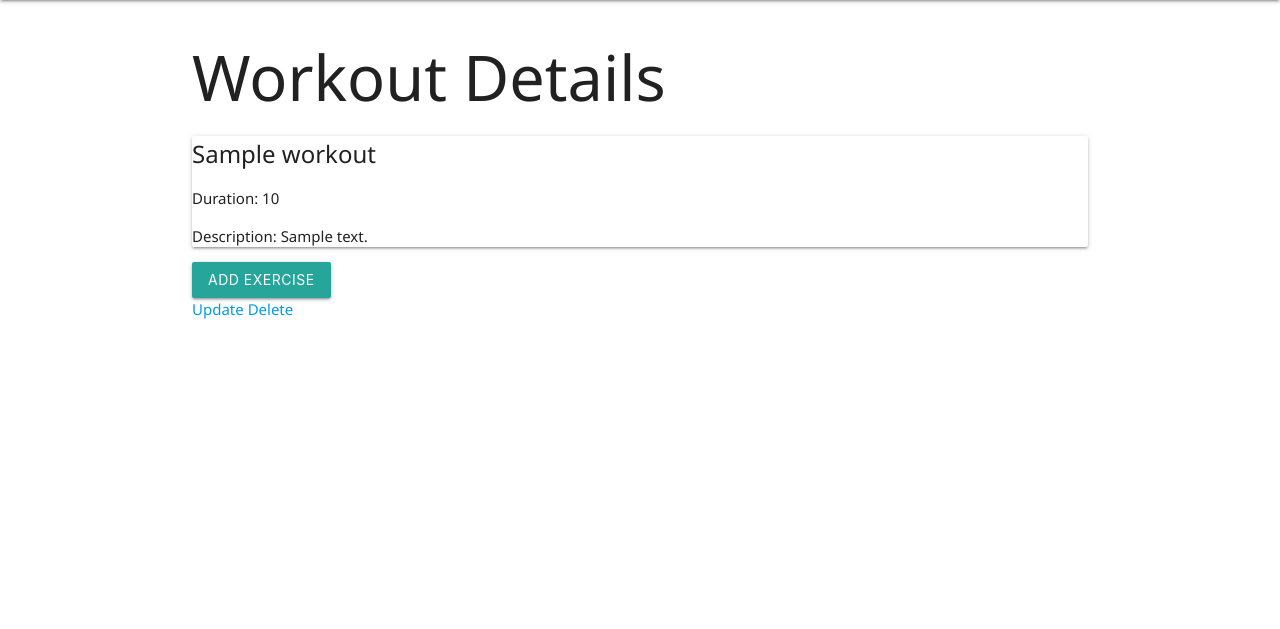
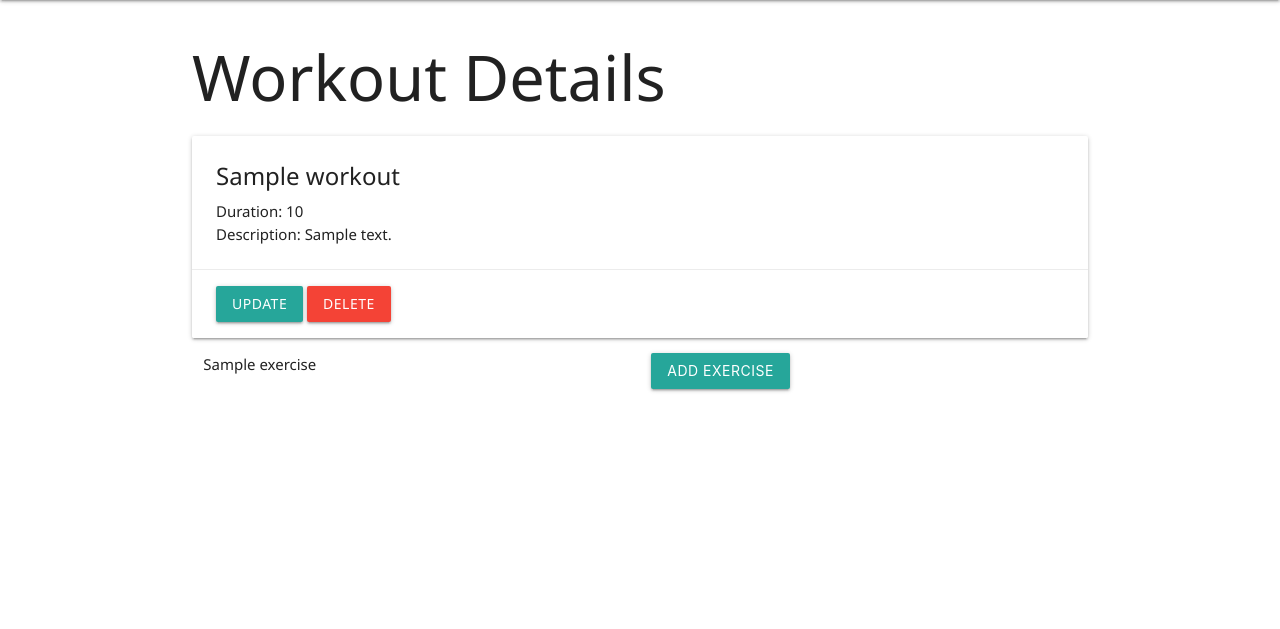
Before and after one commit to jadewang425/gym_grid, a Django app: template main_app/templates/workouts/detail.html in a window 1280 px wide. Shown: the part 64-693 px from the top of the page. Run offline with Django 4.2, Linux system fonts and the light colour scheme; tables that the repository leaves empty hold one stand-in row (values such as "Sample post"); the template is opened without the code that fills it: values that come from a table or form of the project are taken from there, most other values are stand-ins (such as "Sample title", 1, 10 or a date in 2020); parts of the project's set-up code (start-up, migrations or seed data) failed here and were passed over.

Commit message:
added list of exercises on workout detail page

```diff
--- a/main_app/templates/workouts/detail.html
+++ b/main_app/templates/workouts/detail.html
@@ -4,23 +4,34 @@
 <h1> Workout Details </h1>
 <div class="col">
     <div class="card">
-        <div class="car-content">
+        <div class="card-content">
             <span class="card-title">{{ workout.name }}</span>
             <p>Duration: {{ workout.duration }}</p>
             <p>Description: {{ workout.description }}</p>
         </div>
+        <div class="card-action">
+            <a href="{% url 'workouts_update' workout.id %}" class="btn">Update</a>
+            <a href="{% url 'workouts_delete' workout.id %}" class="btn red">Delete</a>
+        </div>
     </div>
 </div>
-<div class="col s5">
-    <form action="{% url 'add_exercise' workout.id %}" method="POST">
-        {% csrf_token %}
-        {{ exercise_form.as_p }}
-        <input type="submit" class="btn" value="Add Exercise">
-        <div class="card-action">
-            <a href="{% url 'workouts_update' workout.id %}">Update</a>
-            <a href="{% url 'workouts_delete' workout.id %}">Delete</a>
-        </div>
-    </form>
+<div class="row">
+    <div class="col s6">
+        {% if workout.exercises.count %}
+            {% for e in workout.exercises.all %}
+                {{ e }}
+            {% endfor %}
+        {% else %}
+            <h5>No Exercises Added</h5>
+        {% endif %}
+    </div>
+    <div class="col s6">
+        <form action="{% url 'add_exercise' workout.id %}" method="POST">
+            {% csrf_token %}
+            {{ exercise_form.as_p }}
+            <input type="submit" class="btn" value="Add Exercise">
+        </form>
+    </div>
 </div>
 <script>
     const dateEl = document.getElementById('id_date');
--- a/main_app/templates/workouts/index.html
+++ b/main_app/templates/workouts/index.html
@@ -9,7 +9,7 @@
         <div class="card-content">
             <span class="card-title">{{ workout.name }}</span>
             <p>Date: {{ workout.date }}</p>
-            <p>Description {{ workout.description|linebreaks }}</p>
+            <p>Description: {{ workout.description|linebreaks }}</p>
         </div>
     </a>
 </div>
--- a/main_app/urls.py
+++ b/main_app/urls.py
@@ -19,4 +19,7 @@ urlpatterns = [
     path('exercises/create/', views.ExerciseCreate.as_view(), name='exercises_create'),
     path('exercises/<int:pk>/update/', views.ExerciseUpdate.as_view(), name='exercises_update'),
     path('exercises/<int:pk>/delete/', views.ExerciseDelete.as_view(), name='exercises_delete'),
+    # associate and unassociate exercises on the workout detail page
+    path('workouts/<int:workout_id>/assoc_exercise/<int:exercise_id', views.assoc_exercise, name='assoc_exercise'),
+    path('workouts/<int:workout_id>/unassoc_exercise/<int:exercise_id', views.unassoc_exercise, name='unassoc_exercise'),
 ]
```
Also changed, not shown: main_app/models.py (+5 -6 lines), main_app/views.py (+13 -4 lines), main_app/migrations/0001_initial.py.
